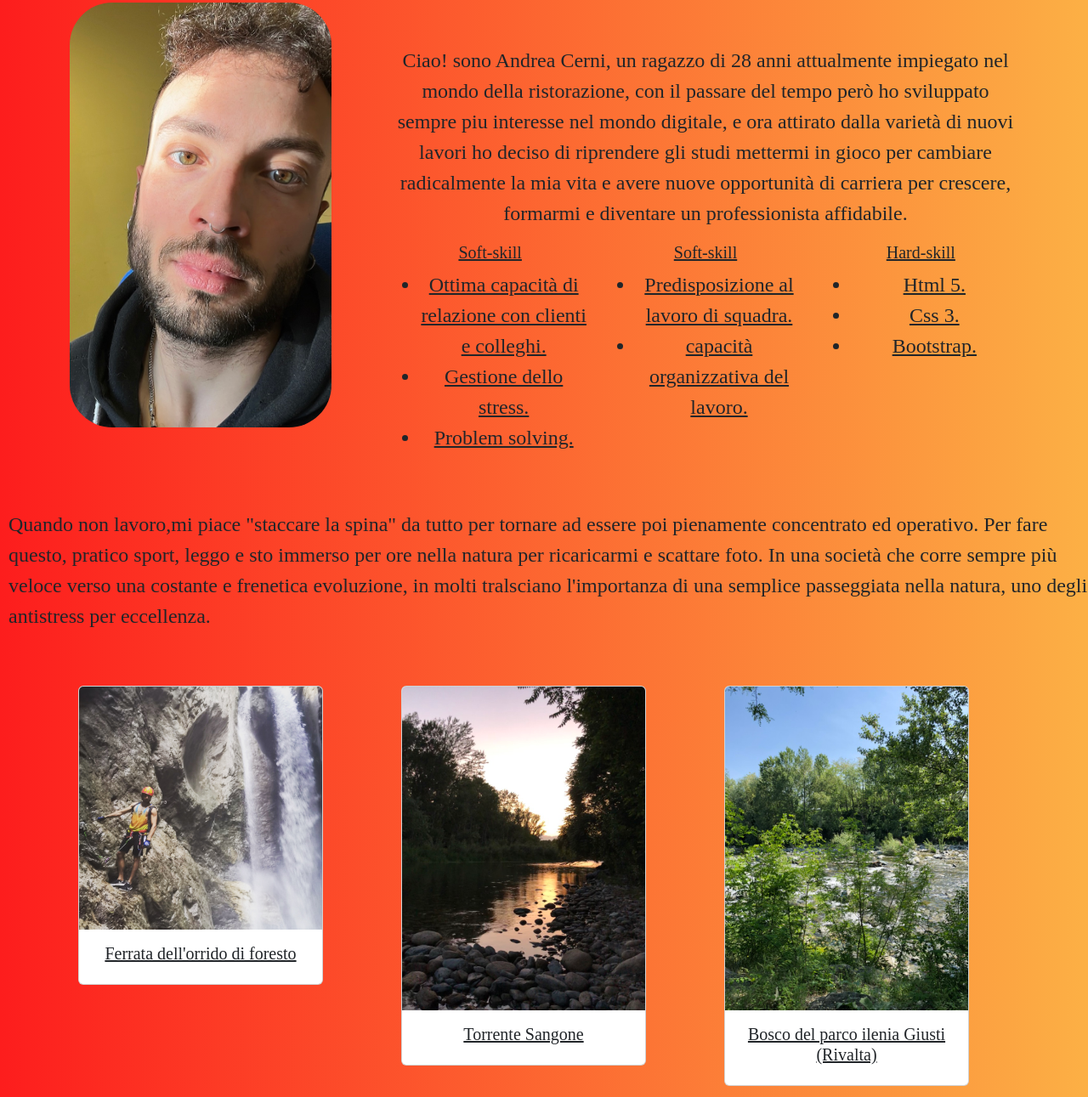
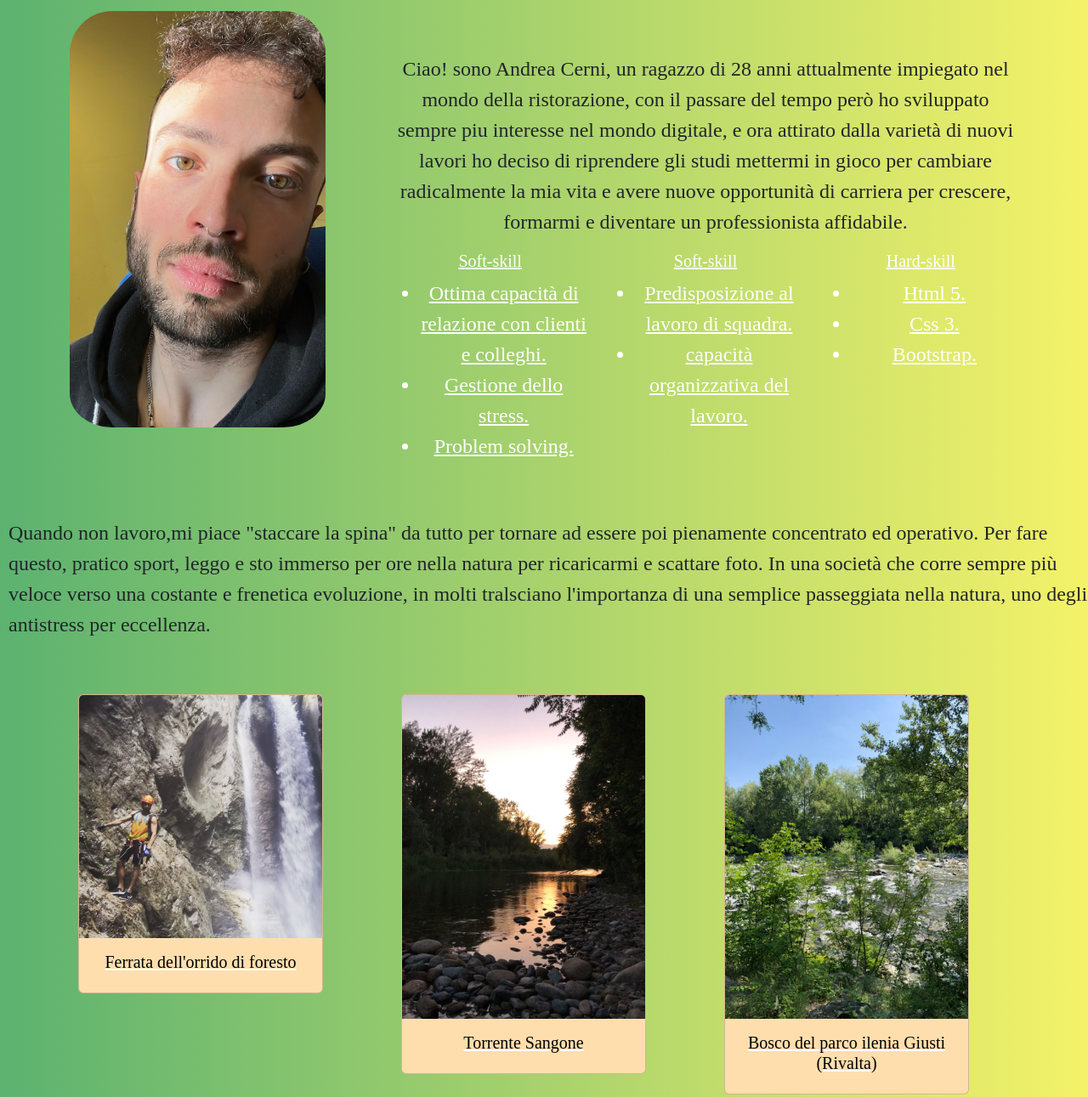
Before and after one commit to CodingRacoon94/prova-portfolio-s2i, a plain HTML site: page Portfolio Lavorativo/su di me.html in a window 1280 px wide. Shown: the part 165-1456 px from the top of the page at 85% size. Drawn offline with nearby package versions, Linux system fonts and the light colour scheme.

Commit message:
cambiamenti

```diff
--- a/Portfolio Lavorativo/Portfolio.css/su di me.css
+++ b/Portfolio Lavorativo/Portfolio.css/su di me.css
@@ -13,8 +13,7 @@
 }
 /*Css dei div con la mia foto e descrizione*/
 .section{/*immagine di background*/
-    background: linear-gradient(90deg, rgba(131,58,180,1) 0%, rgba(253,29,29,1) 0%, rgba(252,176,69,1) 100%);)
-}
+    background: linear-gradient(90deg, rgba(92,178,112,1) 0%, rgba(244,242,105,1) 100%)}
 .text-center{
     font-family:cormoran;
     font-size: 10vh;
@@ -22,6 +21,7 @@
     box-sizing: border-box;
     border-radius: 1rem;
     overflow: hidden;
+    padding-bottom: 10px;
 
 }
 .foto-personale {
@@ -29,19 +29,11 @@
     box-sizing: border-box;
     border-radius: 50px ;
     height: 500px;
-    border: 1vh
+    border: 1vh;
     padding-bottom: 10px;
 
 }
-.col-lg-3{
-    list-style-type: none;
-    box-sizing: border-box;
-    border: 1px solid black;
-    border-radius: 10px;
-    width: 20%;
-    height: 20%;
-overflow: hidden;
-}
+
 .col-lg-8{
     text-align: center;
     padding-top: 50px;
@@ -51,6 +43,9 @@ overflow: hidden;
 .col-md-4{
 text-align: center;
 text-decoration: underline;
+box-sizing: border-box;
+border-radius: 10px;
+color: white;
 }
 .col-lg-12{
     margin-left: 10px;
@@ -58,6 +53,10 @@ text-decoration: underline;
     padding-top: 50px;
     font-family: cormoran;
     font-size: 3vh;
+}
+.card{
+    background-color: navajowhite;
+    color: black;
 }
 /*footer*/
 .footer{
--- a/Portfolio Lavorativo/su di me.html
+++ b/Portfolio Lavorativo/su di me.html
@@ -50,7 +50,7 @@
                <!--fine descrizione personale-1-->
                <!--lista con soft e hard skill da aggiornare col tempo-->
                 <div class="row mt-3">
-                <div class="col-md-4 id=soft-skill">
+                <div class="col-md-4" id="soft-skill">
                   <h5>Soft-skill</h5>
                   <ul>
                     <li> Ottima capacità di relazione con clienti e colleghi. </li>
@@ -58,14 +58,14 @@
                     <li> Problem solving. </li>
                   </ul>
                   </div>
-                  <div class="col-md-4 id=soft-skill-2">
+                  <div class="col-md-4" id="soft-skill-2">
                     <h5>Soft-skill</h5>
                     <ul>
                       <li>Predisposizione al lavoro di squadra.</li>
                       <li>capacità organizzativa del lavoro.</li>
                     </ul>
                   </div>
-                  <div class="col-md-4 id=soft-skill-2">
+                  <div class="col-md-4" id="hard-skill-2">
                     <h5>Hard-skill</h5>
                     <ul>
                       <li>Html 5.</li>
```
